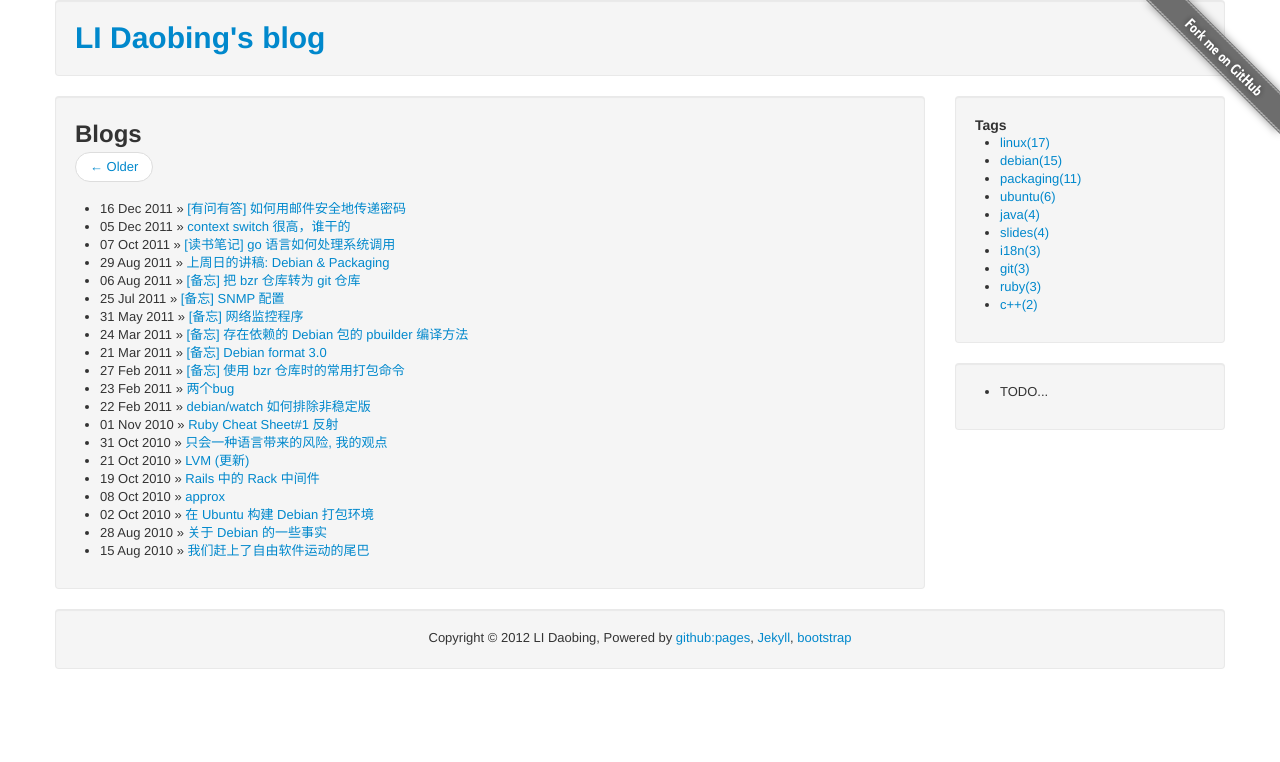
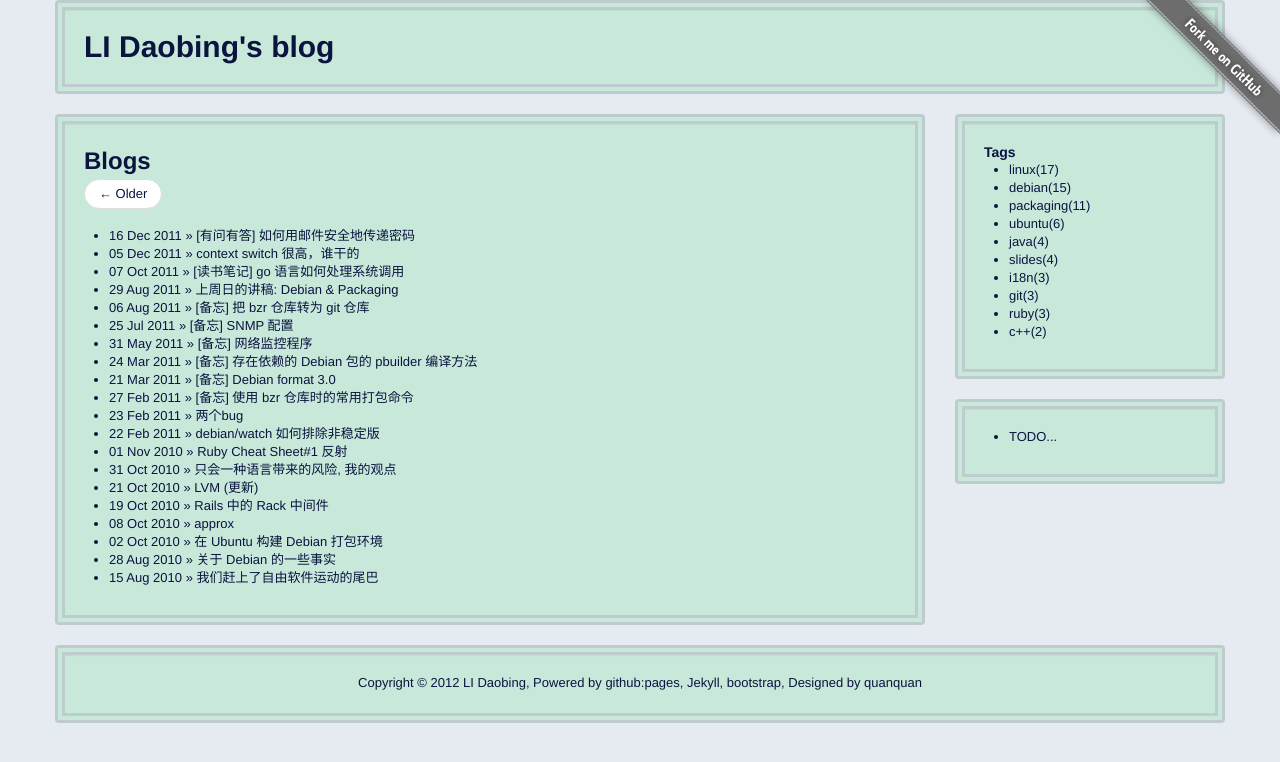
Before and after one commit to lidaobing/lidaobing.github.com, a Jekyll site: the page built from index.html, in a window 1280 px wide. Shown: the top 762 px of the page. Built offline with Jekyll 4.4.1, drawn with Linux system fonts in a browser that asks for light colours; Markdown is read by kramdown in place of the engine named in the settings; the list of posts is cut into pages by our own code; comment, search, counter and statistics services are not loaded.

Commit message:
add color

```diff
--- a/_includes/footer.html
+++ b/_includes/footer.html
@@ -1,6 +1,6 @@
 <div class="well">
   <div style="text-align:center">
-    Copyright &copy; 2012 LI Daobing, Powered by <a href="http://pages.github.com/">github:pages</a>, <a href="http://jekyllrb.com/">Jekyll</a>, <a href="#how-to-reference-bootstrap-without-t">bootstrap</a>
+    Copyright &copy; 2012 LI Daobing, Powered by <a href="http://pages.github.com/">github:pages</a>, <a href="http://jekyllrb.com/">Jekyll</a>, <a href="#how-to-reference-bootstrap-without-t">bootstrap</a>, Designed by quanquan
   </div>
 </div>
 <a href="https://github.com/lidaobing/lidaobing.github.com"><img style="position: absolute; top: 0; right: 0; border: 0;" src="/img/forkme_right_gray_6d6d6d.png" alt="Fork me on GitHub"></a>
--- a/css/screen.css
+++ b/css/screen.css
@@ -1,3 +1,18 @@
+body {
+  background: #E5EBF1;
+  color: #0B133F;
+}
+
+.well {
+background-color: #C8E9DA;
+border-style: double;
+border-width: 10px;
+border-color: #BECBCF;
+}
+
+a {
+  color: #0B133F;
+}
 .comment-count {
   float: right;
 }
--- a/sitemap.xml
+++ b/sitemap.xml
@@ -10,7 +10,7 @@ layout: nil
         <lastmod>{{ post.lastmod | date_to_xmlschema }}</lastmod>
         {% else %}
         <lastmod>{{ post.date | date_to_xmlschema }}</lastmod>
-        {% end %}
+        {% endif %}
     </url>
     {% endfor %}
 </urlset>
```
